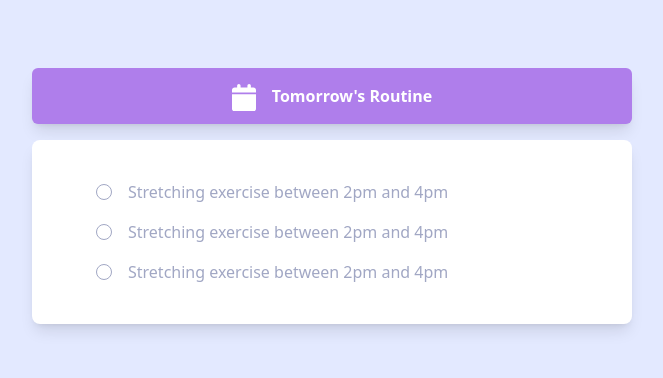
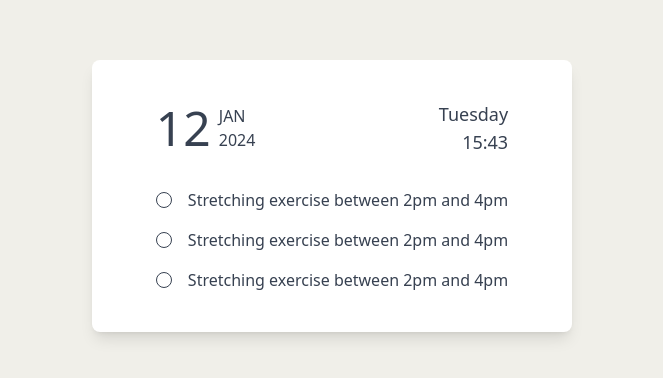
Before and after one commit to 0x41-li/andres-daily-routine-todolist, a website built with Vite: page index.html in a window 1280 px wide. Shown: the part 204-582 px from the top of the page, without its empty margins (308-971 px from the left). Built offline with nearby package versions, Linux system fonts and the light colour scheme.

Commit message:
Changed the whole design

```diff
--- a/app.js
+++ b/app.js
@@ -1 +1,30 @@
 import "./main.css";
+
+// Get today's date
+const today = new Date();
+
+// Get the day number in the month
+const dayOfMonth = today.getDate();
+
+// Get the month name with three letters
+const monthNames = [
+  "Jan",
+  "Feb",
+  "Mar",
+  "Apr",
+  "May",
+  "Jun",
+  "Jul",
+  "Aug",
+  "Sep",
+  "Oct",
+  "Nov",
+  "Dec",
+];
+const monthName = monthNames[today.getMonth()];
+
+// Get the year with four numbers
+const year = today.getFullYear();
+
+// Print the results
+console.log("Today's date:", dayOfMonth, monthName, year);
--- a/index.html
+++ b/index.html
@@ -8,38 +8,40 @@
   <body>
     <main class="">
       <div
-        class="w-screen h-screen flex flex-col justify-center items-center gap-4 bg-[#E3E9FF]"
+        class="w-screen h-screen flex flex-col justify-center items-center gap-4 bg-[#F0EFE9]"
       >
+        <!-- Widget -->
+        <div class="shadow-lg bg-white rounded-lg px-16 py-10">
           <!-- Widget's Head  -->
-        <div
-          class="shadow-lg flex gap-4 items-center justify-center w-[600px] rounded-md bg-[#AF7EEB] py-4"
-        >
-          <div class="w-6 h-6">
-            <svg
-              class="fill-white"
-              xmlns="http://www.w3.org/2000/svg"
-              viewBox="0 0 448 512"
-            >
-              <path
-                d="M96 32V64H48C21.5 64 0 85.5 0 112v48H448V112c0-26.5-21.5-48-48-48H352V32c0-17.7-14.3-32-32-32s-32 14.3-32 32V64H160V32c0-17.7-14.3-32-32-32S96 14.3 96 32zM448 192H0V464c0 26.5 21.5 48 48 48H400c26.5 0 48-21.5 48-48V192z"
-              />
-            </svg>
+          <div class="flex justify-between items-center">
+            <h2 class="text-gray-700 flex justify-between items-center">
+              <span class="flex gap-2 items-start">
+                <span class="date-today text-5xl">12</span>
+
+                <span class="flex flex-col justify-between h-full">
+                  <span class="font-medium">JAN</span>
+                  <span class="font-light">2024</span>
+                </span>
+              </span>
+            </h2>
+
+            <div class="flex flex-col items-end">
+              <p class="font-medium text-lg text-gray-700">Tuesday</p>
+              <p class="font-light text-lg text-gray-700">15:43</p>
             </div>
-
-          <p class="font-bold text-white text-center">Tomorrow's Routine</p>
           </div>
 
           <!-- Widget's Body  -->
-        <div class="shadow-lg rounded-lg w-[600px] bg-white px-16 py-10">
+          <div class="mt-8">
             <ul class="flex flex-col gap-4">
               <li class="flex items-start justify-start gap-4">
                 <!-- Task finshed checkbox circle -->
                 <span
-                class="block basis-4 shrink-0 mt-1 w-4 h-4 rounded-full border border-[#A1A7C4]"
+                  class="block basis-4 shrink-0 mt-1 w-4 h-4 rounded-full border border-gray-700"
                 ></span>
 
                 <!-- Task text -->
-              <p class="text-[#A1A7C4]">
+                <p class="text-gray-700 text-light">
                   Stretching exercise between 2pm and 4pm
                 </p>
               </li>
@@ -47,11 +49,11 @@
               <li class="flex items-start justify-start gap-4">
                 <!-- Task finshed checkbox circle -->
                 <span
-                class="block basis-4 shrink-0 mt-1 w-4 h-4 rounded-full border border-[#A1A7C4]"
+                  class="block basis-4 shrink-0 mt-1 w-4 h-4 rounded-full border border-gray-700"
                 ></span>
 
                 <!-- Task text -->
-              <p class="text-[#A1A7C4]">
+                <p class="text-gray-700 text-light">
                   Stretching exercise between 2pm and 4pm
                 </p>
               </li>
@@ -59,15 +61,16 @@
               <li class="flex items-start justify-start gap-4">
                 <!-- Task finshed checkbox circle -->
                 <span
-                class="block basis-4 shrink-0 mt-1 w-4 h-4 rounded-full border border-[#A1A7C4]"
+                  class="block basis-4 shrink-0 mt-1 w-4 h-4 rounded-full border border-gray-700"
                 ></span>
 
                 <!-- Task text -->
-              <p class="text-[#A1A7C4]">
+                <p class="text-gray-700 text-light">
                   Stretching exercise between 2pm and 4pm
                 </p>
               </li>
             </ul>
+          </div>
         </div>
       </div>
     </main>
--- a/package.json
+++ b/package.json
@@ -5,11 +5,13 @@
   "type": "module",
   "scripts": {
     "dev": "vite",
-    "build": "vite build",
-    "preview": "vite preview"
+    "build": "vite build --base=/andres-daily-routine-todolist/",
+    "preview": "vite preview",
+    "deploy": "gh-pages -d dist"
   },
   "devDependencies": {
     "autoprefixer": "^10.4.19",
+    "gh-pages": "^6.1.1",
     "postcss": "^8.4.38",
     "tailwindcss": "^3.4.3",
     "vite": "^5.2.0"
```
Also changed, not shown: 1 other file. Lines whose indentation alone changed are shown as unchanged.
